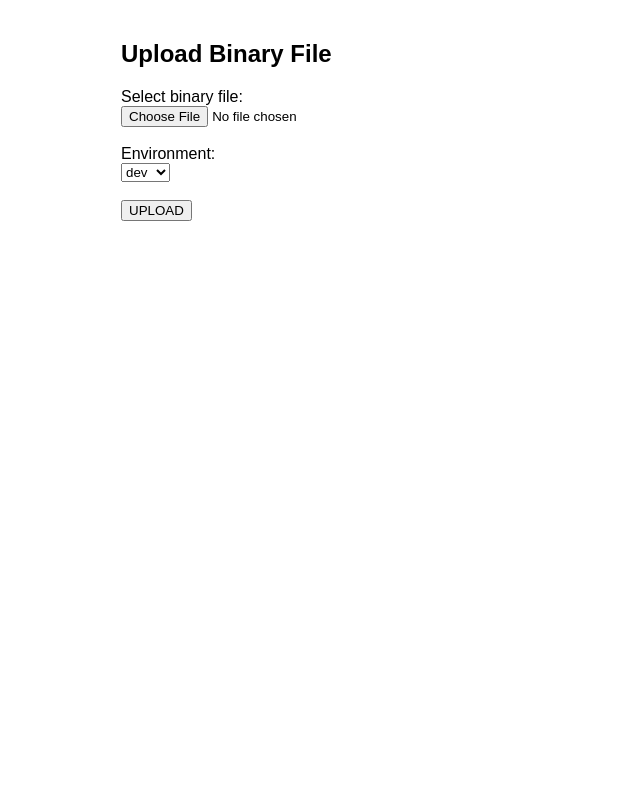
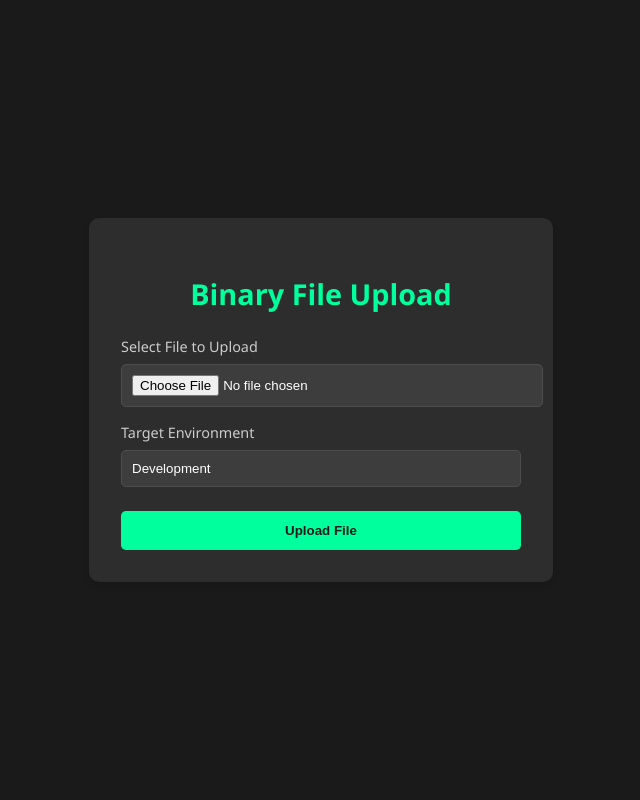
Before and after one commit to 023000722-bit/Proyecto-arquitectura-de-software, a Flask app: page / in a window 1280 px wide. Shown: the whole page, without its empty margins (319-959 px from the left). Run offline with Flask 3, Linux system fonts and the light colour scheme.

Commit message:
style(ui): tema oscuro en home.html\nchore(config): cambiar puerto a 8080

```diff
--- a/src/app/templates/home.html
+++ b/src/app/templates/home.html
@@ -5,44 +5,116 @@
     <title>Binary Upload</title>
     <style>
         body {
-            font-family: Arial, sans-serif;
-            margin: 40px;
+            font-family: 'Segoe UI', Tahoma, Geneva, Verdana, sans-serif;
+            margin: 0;
+            padding: 0;
+            min-height: 100vh;
+            background: #1a1a1a;
+            color: #ffffff;
+            display: flex;
+            justify-content: center;
+            align-items: center;
         }
         .form-container {
+            background: #2d2d2d;
+            padding: 2rem;
+            border-radius: 10px;
+            box-shadow: 0 4px 6px rgba(0, 0, 0, 0.1);
+            width: 100%;
             max-width: 400px;
-            margin: auto;
+            margin: 20px;
+        }
+        h2 {
+            color: #00ff9d;
+            margin-bottom: 1.5rem;
+            text-align: center;
+            font-size: 1.8rem;
+        }
+        label {
+            color: #cccccc;
+            display: block;
+            margin-bottom: 0.5rem;
+            font-size: 0.9rem;
+        }
+        input[type="file"] {
+            background: #3d3d3d;
+            padding: 10px;
+            border-radius: 5px;
+            border: 1px solid #4d4d4d;
+            color: #ffffff;
+            width: 100%;
+            margin-bottom: 1rem;
+            cursor: pointer;
+        }
+        select {
+            width: 100%;
+            padding: 10px;
+            background: #3d3d3d;
+            border: 1px solid #4d4d4d;
+            border-radius: 5px;
+            color: #ffffff;
+            margin-bottom: 1.5rem;
+            cursor: pointer;
+            appearance: none;
+        }
+        button {
+            width: 100%;
+            padding: 12px;
+            background: #00ff9d;
+            color: #1a1a1a;
+            border: none;
+            border-radius: 5px;
+            font-weight: bold;
+            cursor: pointer;
+            transition: background-color 0.3s ease;
+        }
+        button:hover {
+            background: #00cc7d;
         }
         .popup {
             display: none;
-            background-color: #4CAF50;
-            color: white;
-            padding: 15px;
+            background-color: #00ff9d;
+            color: #1a1a1a;
+            padding: 15px 25px;
             position: fixed;
             top: 20px;
             right: 20px;
             border-radius: 5px;
             z-index: 1000;
+            font-weight: 500;
+            box-shadow: 0 2px 4px rgba(0, 0, 0, 0.2);
+            animation: slideIn 0.3s ease-out;
+        }
+        @keyframes slideIn {
+            from {
+                transform: translateX(100%);
+                opacity: 0;
+            }
+            to {
+                transform: translateX(0);
+                opacity: 1;
+            }
         }
     </style>
 </head>
 <body>
     <div class="form-container">
-        <h2>Upload Binary File</h2>
+        <h2>Binary File Upload</h2>
         <form id="uploadForm" enctype="multipart/form-data">
-            <label for="file">Select binary file:</label><br>
-            <input type="file" id="file" name="file" required><br><br>
+            <label for="file">Select File to Upload</label>
+            <input type="file" id="file" name="file" required>
 
-            <label for="environment">Environment:</label><br>
+            <label for="environment">Target Environment</label>
             <select id="environment" name="environment">
-                <option value="dev">dev</option>
-                <option value="prod">prod</option>
-            </select><br><br>
+                <option value="dev">Development</option>
+                <option value="prod">Production</option>
+            </select>
 
-            <button type="submit">UPLOAD</button>
+            <button type="submit">Upload File</button>
         </form>
     </div>
 
-    <div id="popup" class="popup">File Successfully Uploaded</div>
+    <div id="popup" class="popup">✓ File Successfully Uploaded</div>
 
     <script>
         const form = document.getElementById('uploadForm');
--- a/src/common/vars.py
+++ b/src/common/vars.py
@@ -5,4 +5,4 @@ ROOT_DIR        = "upsrj-proyecto-arquitecturas-de-software"
 SRC_DIR         = os.path.join(ROOT_DIR, "src")
 TEMPLATES_DIR   = os.path.join(SRC_DIR, "templates")
 
-HOME_HOST = 5000
+HOME_HOST = 8080
```
